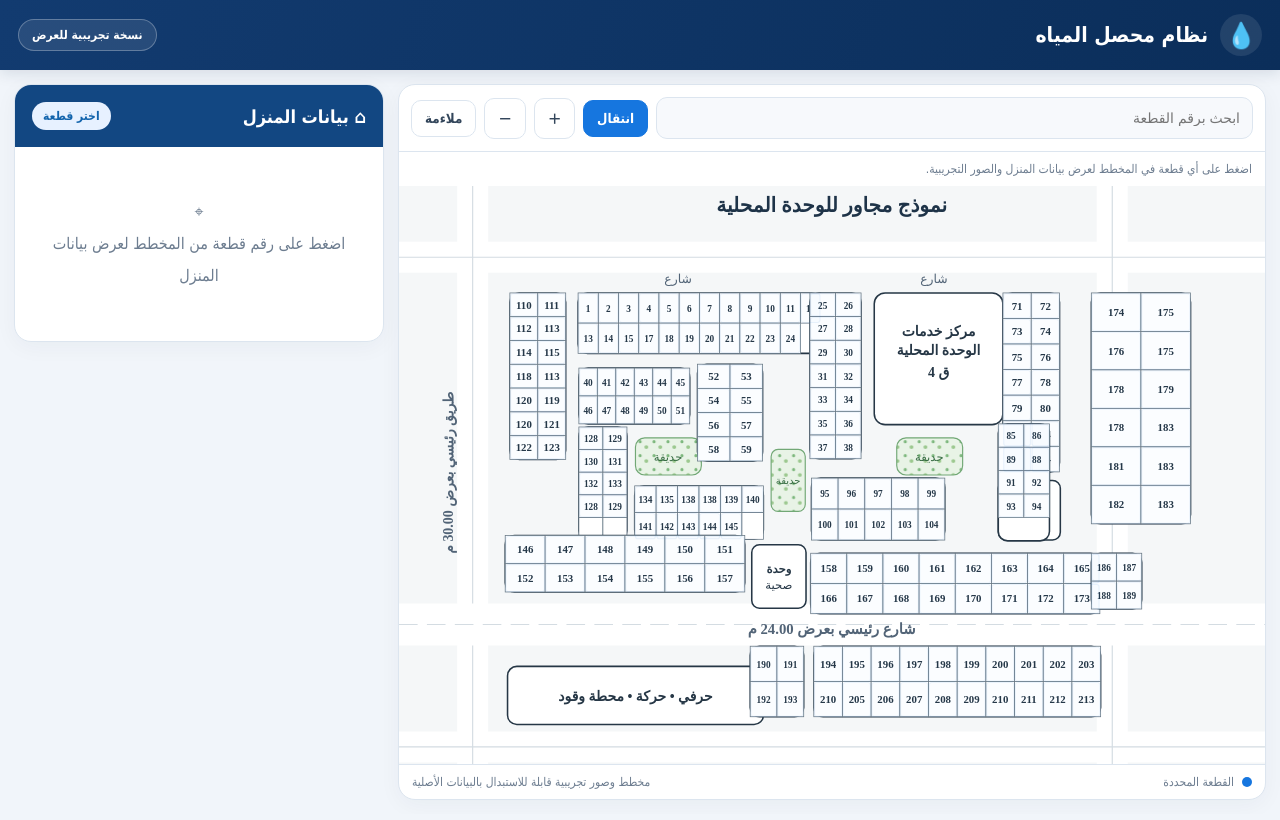
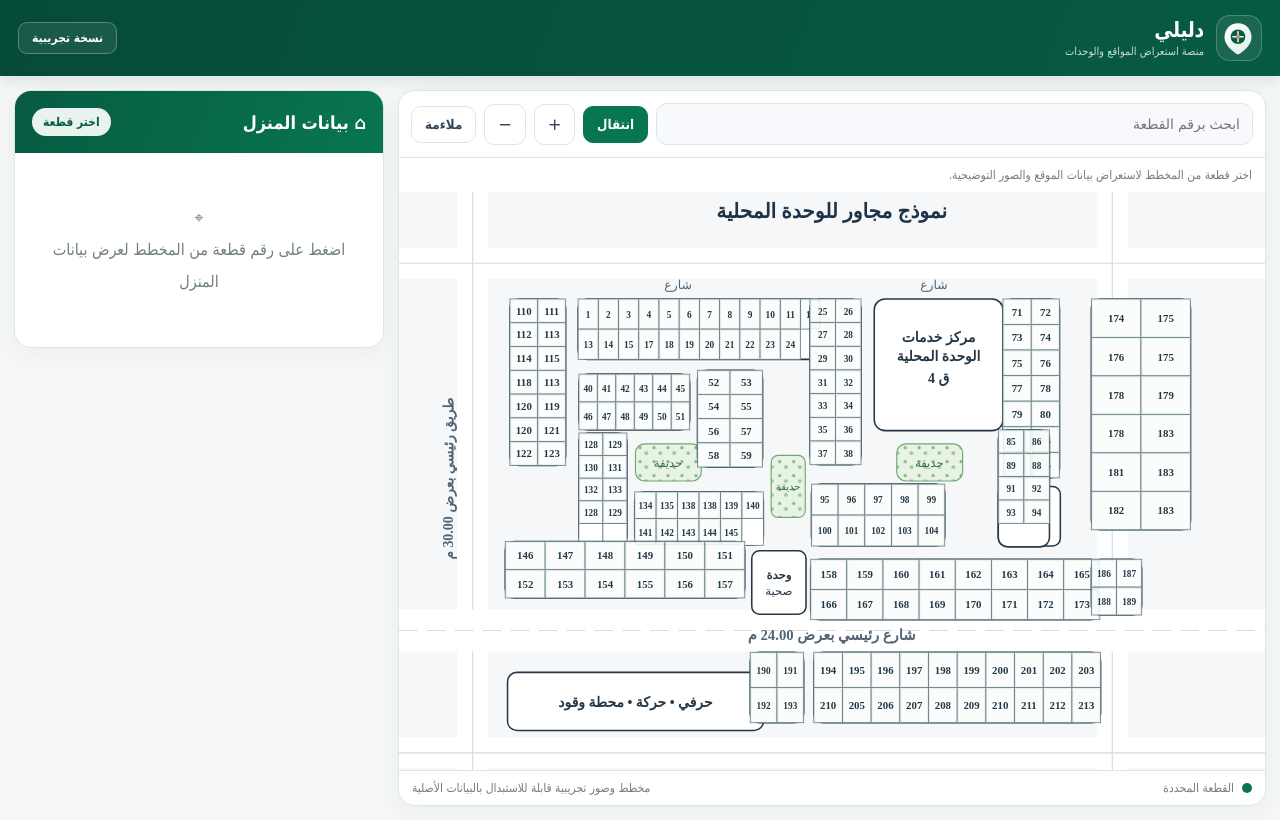
Before and after one commit to artifymm-bot/dalili, a plain HTML site: page index.html in a window 1280 px wide. Drawn offline with Linux system fonts and the light colour scheme.

Commit message:
Rebrand demo as Dalili with Saudi-inspired institutional identity

```diff
--- a/index.html
+++ b/index.html
@@ -2,39 +2,39 @@
 <html lang="ar" dir="rtl">
 <head>
 <meta charset="utf-8"><meta name="viewport" content="width=device-width,initial-scale=1,viewport-fit=cover">
-<meta name="theme-color" content="#123f78"><title>طارق | نظام محصل المياه</title>
+<meta name="theme-color" content="#075B43"><meta name="description" content="دليلي — منصة تفاعلية لاستعراض المواقع والوحدات السكنية وبياناتها."><link rel="icon" type="image/svg+xml" href="assets/dalili-mark.svg"><title>دليلي | دليل المواقع</title>
 <style>
-:root{--navy:#123f78;--blue:#1676df;--bg:#f1f5fa;--line:#dce5ef;--muted:#6d7d90}
-*{box-sizing:border-box}body{margin:0;background:var(--bg);color:#14243a;font-family:Tahoma,Arial,sans-serif}
-header{height:70px;background:linear-gradient(110deg,#123b70,#0b2e5a);color:#fff;display:flex;align-items:center;justify-content:space-between;padding:0 18px;gap:12px;position:sticky;top:0;z-index:10;box-shadow:0 3px 14px #102b4620}
-.brand{display:flex;align-items:center;gap:12px;font-size:21px;font-weight:800}.mark{width:42px;height:42px;border-radius:50%;background:#ffffff18;display:grid;place-items:center;font-size:25px}
-.demo-label{background:#ffffff18;border:1px solid #ffffff45;border-radius:20px;padding:8px 13px;font-size:12px;font-weight:700}
+:root{--navy:#075B43;--green:#08764F;--green-dark:#064B38;--green-soft:#E8F3EE;--bg:#F4F7F5;--line:#DCE7E1;--muted:#718078;--ink:#1D3028;--gold:#B89A5A}
+*{box-sizing:border-box}body{margin:0;background:var(--bg);color:var(--ink);font-family:Tahoma,Arial,sans-serif}
+header{height:76px;background:linear-gradient(110deg,var(--green-dark),var(--navy));color:#fff;display:flex;align-items:center;justify-content:space-between;padding:0 18px;gap:12px;position:sticky;top:0;z-index:10;box-shadow:0 3px 14px #102b4620}
+.brand{display:flex;align-items:center;gap:12px;font-size:21px;font-weight:800;letter-spacing:-.3px}.mark{width:46px;height:46px;border-radius:14px;background:#ffffff14;border:1px solid #ffffff35;display:grid;place-items:center;padding:5px}.brand-copy{display:flex;flex-direction:column;gap:3px}.brand-copy small{font-size:11px;font-weight:500;opacity:.78;letter-spacing:0}
+.demo-label{background:#ffffff14;border:1px solid #ffffff45;border-radius:9px;padding:8px 13px;font-size:12px;font-weight:700;color:#fff}
 main{max-width:1600px;margin:auto;padding:14px;display:grid;grid-template-columns:minmax(0,1fr) 370px;gap:14px}
 .card{background:#fff;border:1px solid var(--line);border-radius:17px;overflow:hidden;box-shadow:0 5px 22px #15283b0b}
 .map-top{display:flex;gap:8px;padding:12px;border-bottom:1px solid var(--line);align-items:center;flex-wrap:wrap}
 .search{flex:1;min-width:170px}.search input{width:100%;border:1px solid var(--line);background:#f7f9fc;border-radius:11px;padding:12px;font-size:14px;outline:none}
-button{cursor:pointer;font-family:inherit}.tool{border:1px solid var(--line);background:white;border-radius:10px;padding:10px 13px;font-weight:700;color:#33465b}.primary{background:var(--blue);border-color:var(--blue);color:white}
+button{cursor:pointer;font-family:inherit}.tool{border:1px solid var(--line);background:white;border-radius:10px;padding:10px 13px;font-weight:700;color:#33465b}.primary{background:var(--green);border-color:var(--green);color:white}.primary:hover{background:var(--green-dark)}
 .hint{font-size:12px;color:var(--muted);padding:10px 13px}.map-scroll{overflow:auto;max-height:calc(100vh - 190px);background:#f8fafc;touch-action:pan-x pan-y}
 .stage{position:relative;width:100%;min-width:650px;line-height:0}.stage img{display:block;width:100%;height:auto;pointer-events:none;user-select:none}
-#overlay{position:absolute;inset:0;width:100%;height:100%}.plot{fill:#1685e5;fill-opacity:.015;stroke:#1478d2;stroke-opacity:.08;stroke-width:1.1;vector-effect:non-scaling-stroke;cursor:pointer}.plot:hover{fill-opacity:.28;stroke-opacity:.9;stroke-width:2.4}.plot.selected{fill:#1685e5;fill-opacity:.6;stroke:#075cae;stroke-opacity:1;stroke-width:3}
-.legend{padding:10px 13px;border-top:1px solid var(--line);font-size:12px;color:var(--muted);display:flex;align-items:center;gap:8px}.dot{width:10px;height:10px;border-radius:50%;background:#1676df;display:inline-block}
+#overlay{position:absolute;inset:0;width:100%;height:100%}.plot{fill:#08764F;fill-opacity:.015;stroke:#08764F;stroke-opacity:.1;stroke-width:1.1;vector-effect:non-scaling-stroke;cursor:pointer}.plot:hover{fill-opacity:.28;stroke-opacity:.9;stroke-width:2.4}.plot.selected{fill:#0B8A5A;fill-opacity:.58;stroke:#064B38;stroke-opacity:1;stroke-width:3}
+.legend{padding:10px 13px;border-top:1px solid var(--line);font-size:12px;color:var(--muted);display:flex;align-items:center;gap:8px}.dot{width:10px;height:10px;border-radius:50%;background:#08764F;display:inline-block}
 .details{position:sticky;top:84px;height:fit-content;max-height:calc(100vh - 100px);overflow:auto}
-.dhead{padding:17px;background:#124782;color:white;display:flex;justify-content:space-between;align-items:center}.dhead h2{font-size:18px;margin:0}.tag{font-size:12px;background:#e7f1ff;color:#1264ad;border-radius:20px;padding:7px 11px;font-weight:800}
-.dbody{padding:14px}.empty{text-align:center;color:var(--muted);padding:35px 10px;line-height:2}.plot-title{background:#e8f1ff;color:#102d58;text-align:center;padding:12px;border-radius:12px;font-size:21px;font-weight:800;margin-bottom:12px}
+.dhead{padding:17px;background:linear-gradient(110deg,#075B43,#08764F);color:white;display:flex;justify-content:space-between;align-items:center}.dhead h2{font-size:18px;margin:0}.tag{font-size:12px;background:#E8F3EE;color:#075B43;border-radius:20px;padding:7px 11px;font-weight:800}
+.dbody{padding:14px}.empty{text-align:center;color:var(--muted);padding:35px 10px;line-height:2}.plot-title{background:#E8F3EE;color:#064B38;text-align:center;padding:12px;border-radius:12px;font-size:21px;font-weight:800;margin-bottom:12px}
 .photos{display:grid;grid-template-columns:1fr 1fr;gap:9px;margin-top:12px}.photo{aspect-ratio:4/3;background:#edf2f7;border-radius:11px;overflow:hidden;position:relative;border:1px solid var(--line);padding:0}.photo img{width:100%;height:100%;object-fit:cover;display:block;transition:transform .2s}.photo:hover img{transform:scale(1.04)}.photo span{position:absolute;bottom:7px;right:7px;background:#ffffffdf;color:#20354c;padding:5px 8px;border-radius:7px;font-size:11px;font-weight:700}
-.info{border-bottom:1px solid var(--line);padding:11px 2px;display:flex;align-items:flex-start;justify-content:space-between;gap:12px}.info:last-of-type{border:0}.info-label{color:#64748b;font-size:12px;margin-bottom:5px}.info-value{font-weight:800;font-size:16px;line-height:1.5}.info-icon{font-size:19px;color:#15569a}
-.actions{display:flex;gap:8px;margin-top:14px}.actions a,.actions button{flex:1;text-align:center;text-decoration:none;border-radius:11px;padding:12px 8px;font-weight:800;font-size:13px}.call{background:#1676df;color:white}.gallery{background:white;color:#1264ad;border:1px solid #9fc6f6}
+.info{border-bottom:1px solid var(--line);padding:11px 2px;display:flex;align-items:flex-start;justify-content:space-between;gap:12px}.info:last-of-type{border:0}.info-label{color:#64748b;font-size:12px;margin-bottom:5px}.info-value{font-weight:800;font-size:16px;line-height:1.5}.info-icon{font-size:19px;color:#08764F}
+.actions{display:flex;gap:8px;margin-top:14px}.actions a,.actions button{flex:1;text-align:center;text-decoration:none;border-radius:11px;padding:12px 8px;font-weight:800;font-size:13px}.call{background:#08764F;color:white}.gallery{background:white;color:#075B43;border:1px solid #B8D5C7}
 .notice{font-size:11px;color:#748398;text-align:center;padding:10px 0 0}
 .mobilebar{display:none}.panel{display:none}.lightbox{position:fixed;inset:0;background:#06172dcc;z-index:50;align-items:center;justify-content:center;padding:18px;display:none}.lightbox.show{display:flex}.lightbox img{max-width:min(900px,96vw);max-height:86vh;object-fit:contain;border-radius:12px}.lightbox button{position:absolute;top:18px;left:18px;background:white;border:0;border-radius:50%;width:40px;height:40px;font-size:25px}
 @media(max-width:900px){main{display:block;padding:8px}.details{display:none}.map-scroll{max-height:calc(100dvh - 160px)}.stage{min-width:720px}.mobilebar{display:flex;position:fixed;bottom:0;left:0;right:0;background:#fff;border-top:1px solid var(--line);padding:10px 12px calc(10px + env(safe-area-inset-bottom));z-index:12;align-items:center;gap:10px;box-shadow:0 -5px 20px #14283a12}.summary{flex:1;min-width:0}.summary strong{display:block;font-size:13px}.summary small{color:var(--muted)}.panel{display:block;position:fixed;inset:auto 0 0;background:white;border-radius:20px 20px 0 0;z-index:25;box-shadow:0 -10px 40px #102b4630;max-height:83dvh;overflow:auto;transform:translateY(110%);transition:transform .22s;padding-bottom:calc(74px + env(safe-area-inset-bottom))}.panel.open{transform:translateY(0)}.panel .dhead{position:sticky;top:0}.close{border:0;background:#ffffff25;color:white;border-radius:50%;width:32px;height:32px;font-size:21px}}
 </style>
 </head>
 <body>
-<header><div class="brand"><div class="mark">💧</div><div>نظام محصل المياه</div></div><div class="demo-label">نسخة تجريبية للعرض</div></header>
+<header><div class="brand"><div class="mark"><img src="assets/dalili-mark.svg" alt="" width="36" height="36"></div><div class="brand-copy"><span>دليلي</span><small>منصة استعراض المواقع والوحدات</small></div></div><div class="demo-label">نسخة تجريبية</div></header>
 <main>
 <section class="card">
 <div class="map-top"><div class="search"><input id="search" type="search" placeholder="ابحث برقم القطعة"></div><button class="tool primary" id="go">انتقال</button><button class="tool" id="zin" aria-label="تكبير">＋</button><button class="tool" id="zout" aria-label="تصغير">－</button><button class="tool" id="reset">ملاءمة</button></div>
-<div class="hint">اضغط على أي قطعة في المخطط لعرض بيانات المنزل والصور التجريبية.</div>
+<div class="hint">اختر قطعة من المخطط لاستعراض بيانات الموقع والصور التوضيحية.</div>
 <div class="map-scroll" id="mapScroll"><div class="stage" id="stage"><img src="assets/demo-plan.svg" alt="مخطط تجريبي للمنطقة السكنية"><svg id="overlay" viewBox="0 0 1117 746" preserveAspectRatio="none" aria-label="اختيار قطعة"></svg></div></div>
 <div class="legend"><span class="dot"></span> القطعة المحددة <span style="margin-right:auto">مخطط وصور تجريبية قابلة للاستبدال بالبيانات الأصلية</span></div>
 </section>
```
